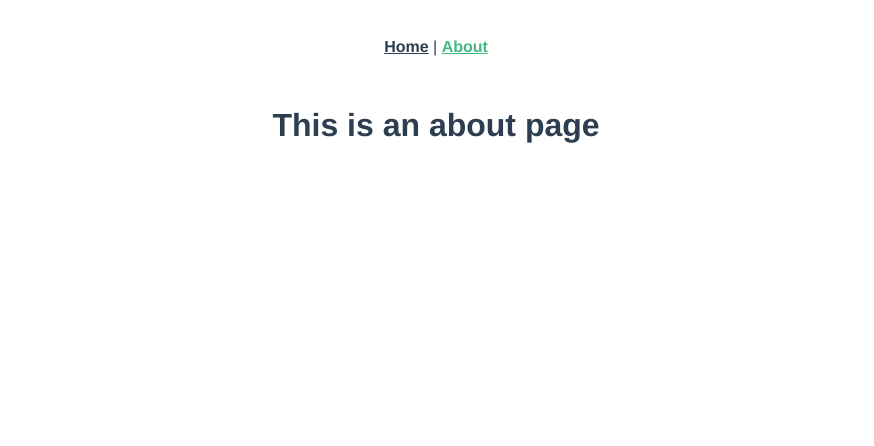
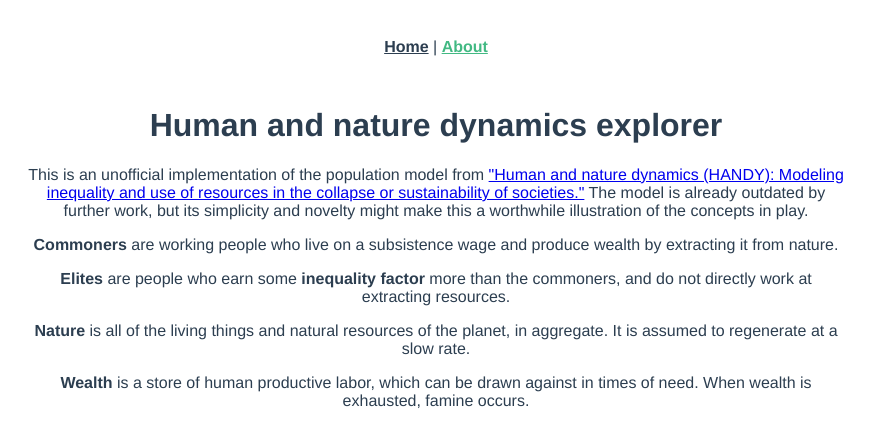
Before and after one commit to adamwight/handy-explorer, a Vue app: page /about in a window 1280 px wide. Shown: the top 446 px of the page, without its empty margins (204-1078 px from the left). Built offline with nearby package versions, Linux system fonts and the light colour scheme.

Commit message:
Brief about page

```diff
--- a/src/views/About.vue
+++ b/src/views/About.vue
@@ -1,5 +1,21 @@
 <template>
   <div class="about">
-    <h1>This is an about page</h1>
+    <h1>Human and nature dynamics explorer</h1>
+      <p>
+          This is an unofficial implementation of the population model from
+          <a href="https://www.sciencedirect.com/science/article/pii/S0921800914000615">"Human and nature dynamics (HANDY): Modeling inequality and use of resources in the collapse or sustainability of societies."</a>
+          The model is already outdated by further work, but its simplicity and novelty might make this a worthwhile illustration of the concepts in play.
+      </p>
+      <p><b>Commoners</b> are working people who live on a subsistence wage and produce wealth by extracting it from nature.</p>
+      <p><b>Elites</b> are people who earn some <b>inequality factor</b> more than the commoners, and do not directly work at extracting resources.</p>
+      <p><b>Nature</b> is all of the living things and natural resources of the planet, in aggregate.  It is assumed to regenerate at a slow rate.</p>
+      <p><b>Wealth</b> is a store of human productive labor, which can be drawn against in times of need.  When wealth is exhausted, famine occurs.</p>
   </div>
 </template>
+
+<style scoped>
+    div.about {
+        width: 65%;
+        margin: 10px auto 10px auto;
+    }
+</style>
```
